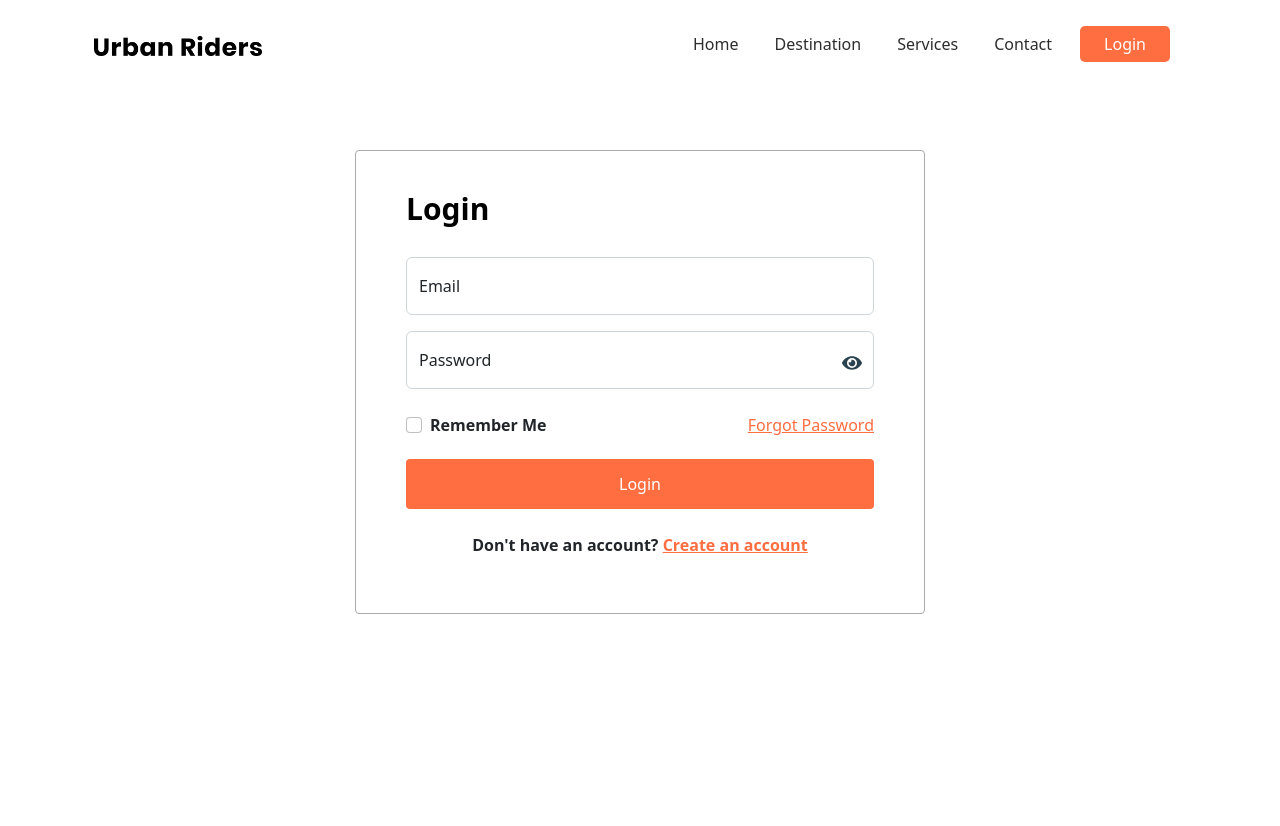
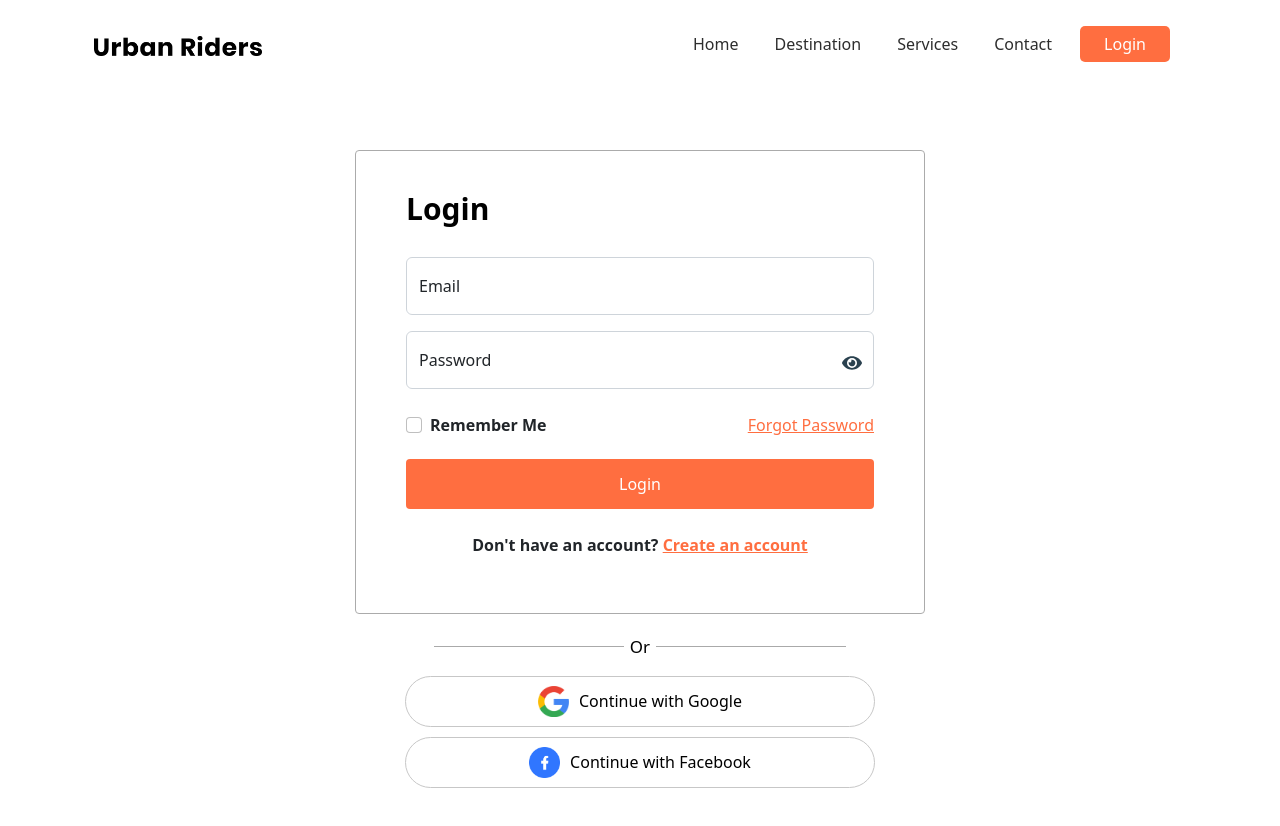
Before and after one commit to azimuddin2/urban-riders-client, a React (Create React App) app: page /login in a window 1280 px wide. Shown: the top 826 px of the page. Built offline with nearby package versions, Linux system fonts and the light colour scheme; the HTML template or start-up script is replaced by a standard one.

Commit message:
added is social login

```diff
--- a/src/pages/Home/Home.js
+++ b/src/pages/Home/Home.js
@@ -3,7 +3,6 @@ import { useLoaderData } from 'react-router-dom';
 import Service from '../../components/Service/Service';
 import background from '../../assets/images/Bg.png';
 import './Home.css';
-import { Fade } from 'react-reveal';
 
 const Home = () => {
     const services = useLoaderData();
@@ -16,7 +15,6 @@ const Home = () => {
             }}
         >
             <div className='container'>
-                {/* <Fade bottom> */}
                 <div className='row'>
                     {
                         services.map(service => <Service
@@ -25,7 +23,6 @@ const Home = () => {
                         ></Service>)
                     }
                 </div>
-                {/* </Fade> */}
             </div>
         </section>
     );
--- a/src/pages/Login/Login.js
+++ b/src/pages/Login/Login.js
@@ -3,6 +3,7 @@ import { Link } from 'react-router-dom';
 import { FaEyeSlash, FaEye } from 'react-icons/fa';
 import { Fade } from 'react-reveal';
 import './Login.css';
+import SocialLogin from '../Shared/SocialLogin/SocialLogin';
 
 const Login = () => {
     const [showPassword, setShowPassword] = useState(false);
@@ -52,6 +53,7 @@ const Login = () => {
                     </form>
                     <p className='text-center mt-4 fw-semibold'>Don't have an account? <Link to='/register' className='link'>Create an account</Link></p>
                 </div>
+                <SocialLogin></SocialLogin>
             </Fade>
         </div>
     );
--- a/src/pages/Register/Register.js
+++ b/src/pages/Register/Register.js
@@ -2,6 +2,7 @@ import React, { useState } from 'react';
 import { FaEye, FaEyeSlash } from 'react-icons/fa';
 import { Fade } from 'react-reveal';
 import { Link } from 'react-router-dom';
+import SocialLogin from '../Shared/SocialLogin/SocialLogin';
 
 const Register = () => {
     const [showPassword, setShowPassword] = useState(false);
@@ -50,6 +51,7 @@ const Register = () => {
                     </form>
                     <p className='text-center mt-4 fw-semibold'>Already have an account? <Link to="/login" className='link'>Login</Link></p>
                 </div>
+                <SocialLogin></SocialLogin>
             </Fade>
         </div>
     );
--- /dev/null
+++ b/src/pages/Shared/SocialLogin/SocialLogin.css
@@ -0,0 +1,76 @@
+.social-login-container {
+    width: 570px;
+    margin: auto;
+    padding: 20px 50px;
+    background: rgba(255, 255, 255, 0.2);
+}
+
+.divider {
+    display: flex;
+    align-items: center;
+    justify-content: space-evenly;
+    margin: 0px 24px;
+    margin-bottom: 16px;
+}
+
+.divider-left {
+    border-bottom: 1px solid #AAAAAA;
+    width: 190px;
+}
+
+.divider-right {
+    border-bottom: 1px solid #AAAAAA;
+    width: 190px;
+}
+
+.divider-text {
+    color: #000000;
+    font-size: 17px;
+    font-weight: 500;
+}
+
+.social-btn {
+    display: flex;
+    align-items: center;
+    justify-content: center;
+    background: #FFFFFF;
+    border: 1px solid #C7C7C7;
+    border-radius: 57px;
+    width: 100%;
+    height: 51px;
+    margin-bottom: 10px;
+}
+
+.social-image {
+    width: 31px;
+    height: 31px;
+}
+
+.social-text{
+    color: #000000;
+    font-size: 16px;
+    font-weight: 500;
+    margin-left: 10px;
+}
+
+@media screen and (max-width: 576px) {
+    .social-login-container {
+        width: 92%;
+        margin: auto;
+        padding: 20px 16px;
+    }
+
+    .divider-text{
+        margin: 0 6px;
+    }
+
+    .social-btn {
+        width: 100%;
+        height: 40px;
+    }
+
+    .social-image {
+        width: 26px;
+        height: 26px;
+    }
+}
--- /dev/null
+++ b/src/pages/Shared/SocialLogin/SocialLogin.js
@@ -0,0 +1,31 @@
+import React from 'react';
+import './SocialLogin.css';
+import google from '../../../assets/icons/google.png';
+import facebook from '../../../assets/icons/facebook.png';
+import { Fade } from 'react-reveal';
+
+const SocialLogin = () => {
+    return (
+        <Fade bottom>
+            <div className='social-login-container'>
+                <div className='divider'>
+                    <div className='divider-left'></div>
+                    <div className='divider-text'>Or</div>
+                    <div className='divider-right'></div>
+                </div>
+                <div>
+                    <button className='social-btn'>
+                        <img className='social-image' src={google} alt="" />
+                        <span className='social-text'>Continue with Google</span>
+                    </button>
+                    <button className='social-btn'>
+                        <img className='social-image' src={facebook} alt="" />
+                        <span className='social-text'>Continue with Facebook</span>
+                    </button>
+                </div>
+            </div>
+        </Fade>
+    );
+};
+
+export default SocialLogin;
```
Also changed, not shown: src/assets/icons/facebook.png (added), src/assets/icons/google.png (added). Lines whose indentation alone changed are shown as unchanged.
